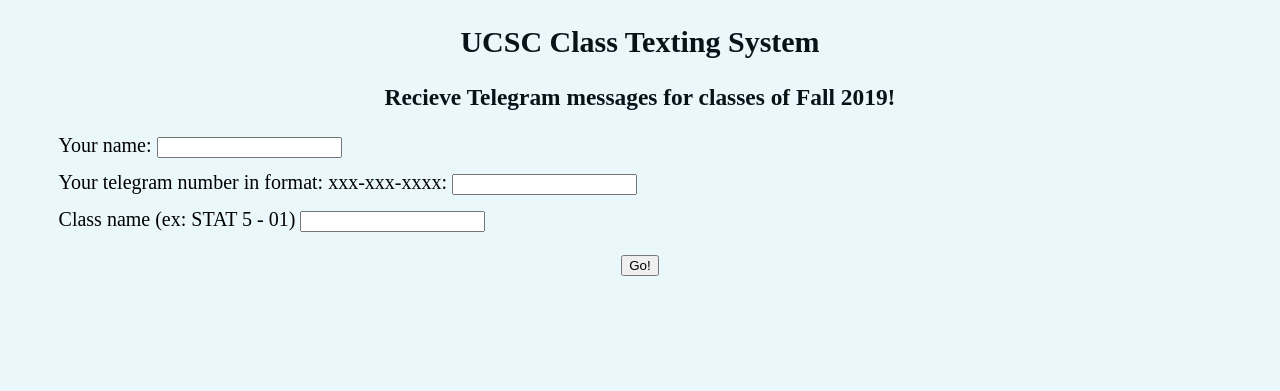
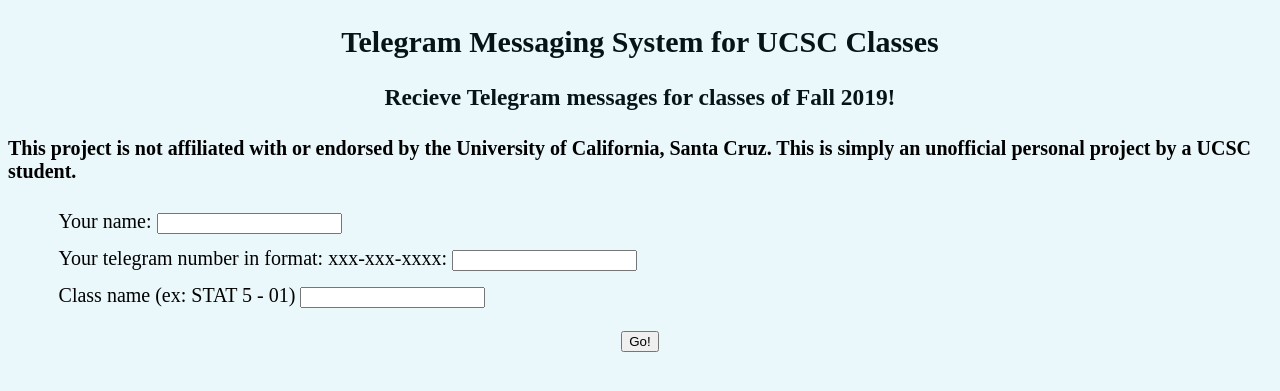
Before and after one commit to dradovic505/UCSC-Class-Text-Me, a Flask app: page / in a window 1280 px wide. Shown: the part 59-450 px from the top of the page. Run offline with Flask 2, Linux system fonts and the light colour scheme; parts of the project's set-up code (start-up, migrations or seed data) failed here and were passed over.

Commit message:
cleaning up

```diff
--- a/telegram_bot.py
+++ b/telegram_bot.py
@@ -43,7 +43,7 @@
     if 'job' in context.chat_data:
         old_job = context.chat_data['job']
         old_job.schedule_removal()
-    new_job = context.job_queue.run_repeating(check_classes, 9, context=chat_id) #900 sec = 15 min
+    new_job = context.job_queue.run_repeating(check_classes, 900, context=chat_id) #900 sec = 15 min
     context.chat_data['job'] = new_job
 
 def end(update, context):
--- a/templates/index.html
+++ b/templates/index.html
@@ -7,9 +7,11 @@
 {% endblock %}
 
 {% block content %}
-<h1>UCSC Class Texting System</h1>
+<h1>Telegram Messaging System for UCSC Classes</h1>
 
 <h3>Recieve Telegram messages for classes of Fall 2019!</h3>
+
+<h4>This project is not affiliated with or endorsed by the University of California, Santa Cruz. This is simply an unofficial personal project by a UCSC student.</h4>
 
 <form method="POST" action="">
   <div class="search-option">
```
Also changed, not shown: app.py (+0 -13 lines).
